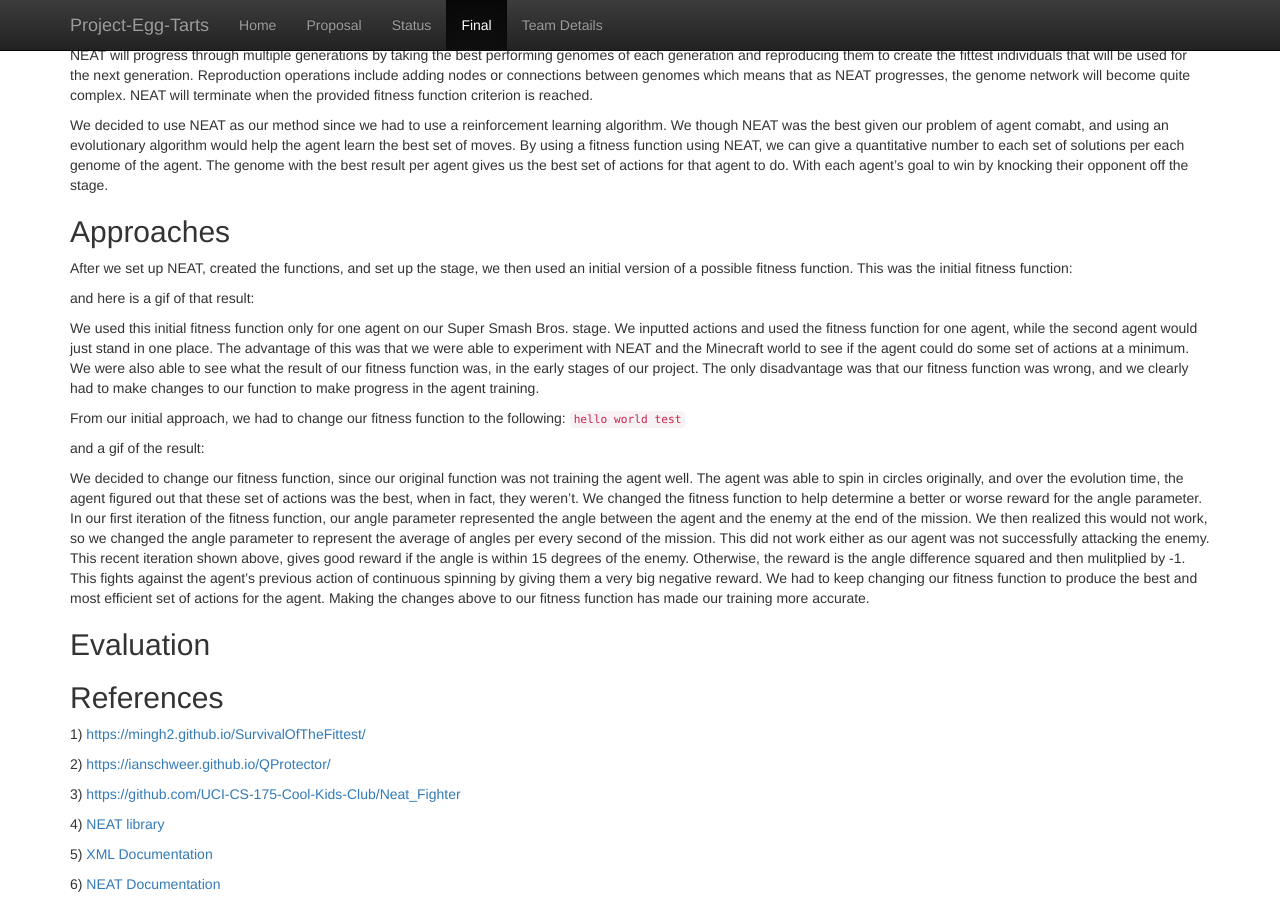
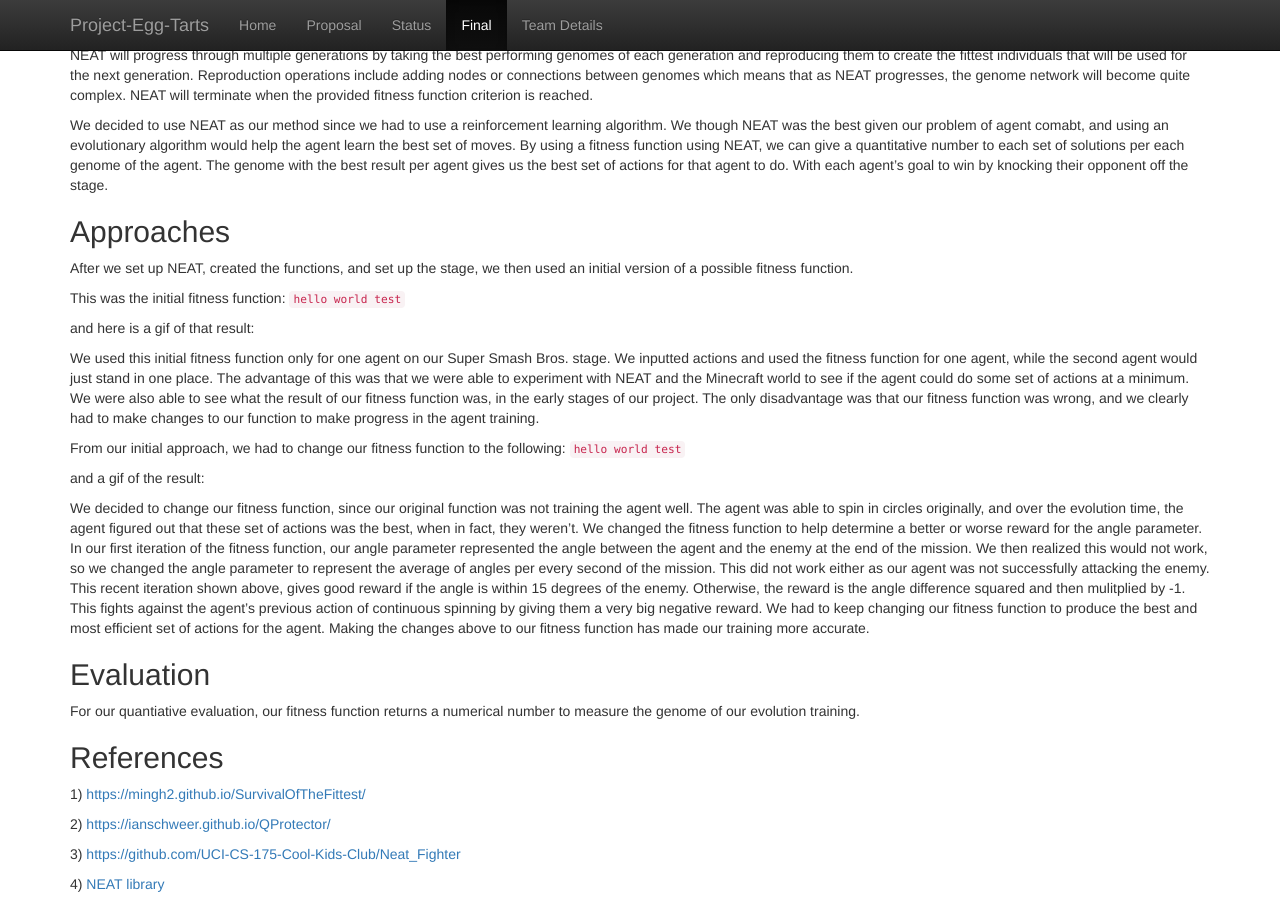
Before and after one commit to kazad123/Project_Egg_Tarts_Website, a Jekyll site: the page built from docs/final.md, in a window 1280 px wide and 900 px high, scrolled down 314 px. Built offline with Jekyll 4.4.1, drawn with Linux system fonts in a browser that asks for light colours.

Commit message:
Update final.md

````diff
--- a/docs/final.md
+++ b/docs/final.md
@@ -13,7 +13,9 @@ NEAT will progress through multiple generations by taking the best performing ge
 We decided to use NEAT as our method since we had to use a reinforcement learning algorithm. We though NEAT was the best given our problem of agent comabt, and using an evolutionary algorithm would help the agent learn the best set of moves. By using a fitness function using NEAT, we can give a quantitative number to each set of solutions per each genome of the agent. The genome with the best result per agent gives us the best set of actions for that agent to do. With each agent's goal to win by knocking their opponent off the stage.
 
 ## Approaches
-After we set up NEAT, created the functions, and set up the stage, we then used an initial version of a possible fitness function. This was the initial fitness function:
+After we set up NEAT, created the functions, and set up the stage, we then used an initial version of a possible fitness function.
+
+This was the initial fitness function: ```hello world test```
 
 and here is a gif of that result:
 
@@ -28,8 +30,9 @@ and a gif of the result:
 We decided to change our fitness function, since our original function was not training the agent well. The agent was able to spin in circles originally, and over the evolution time, the agent figured out that these set of actions was the best, when in fact, they weren't. We changed the fitness function to help determine a better or worse reward for the angle parameter. In our first iteration of the fitness function, our angle parameter represented the angle between the agent and the enemy at the end of the mission. We then realized this would not work, so we changed the angle parameter to represent the average of angles per every second of the mission. This did not work either as our agent was not successfully attacking the enemy. This recent iteration shown above, gives good reward if the angle is within 15 degrees of the enemy. Otherwise, the reward is the angle difference squared and then mulitplied by -1. This fights against the agent's previous action of continuous spinning by giving them a very big negative reward. We had to keep changing our fitness function to produce the best and most efficient set of actions for the agent. Making the changes above to our fitness function has made our training more accurate.
 
 
+## Evaluation
 
-## Evaluation
+For our quantiative evaluation, our fitness function returns a numerical number to measure the genome of our evolution training.
 
 ## References
 
````
